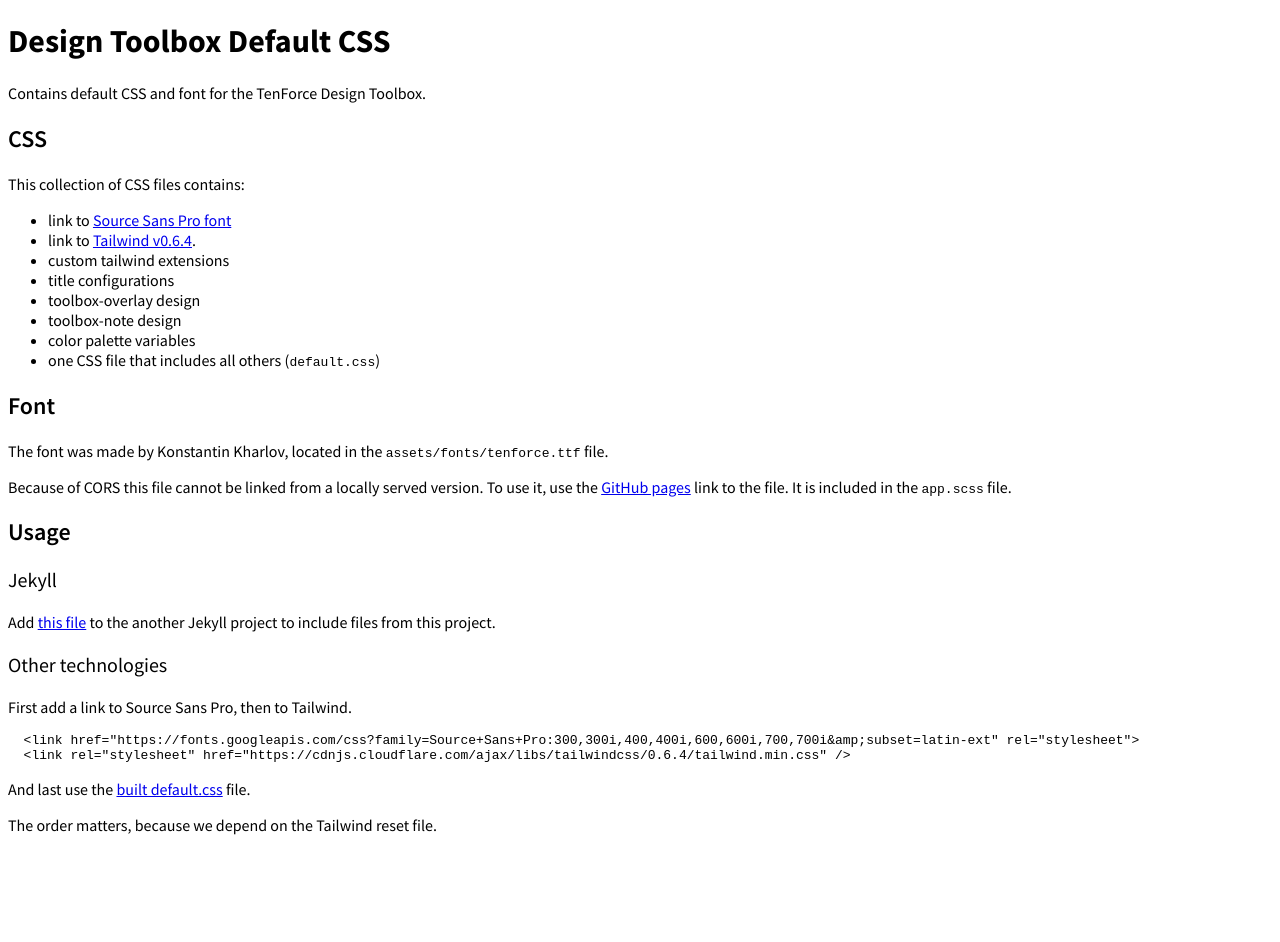
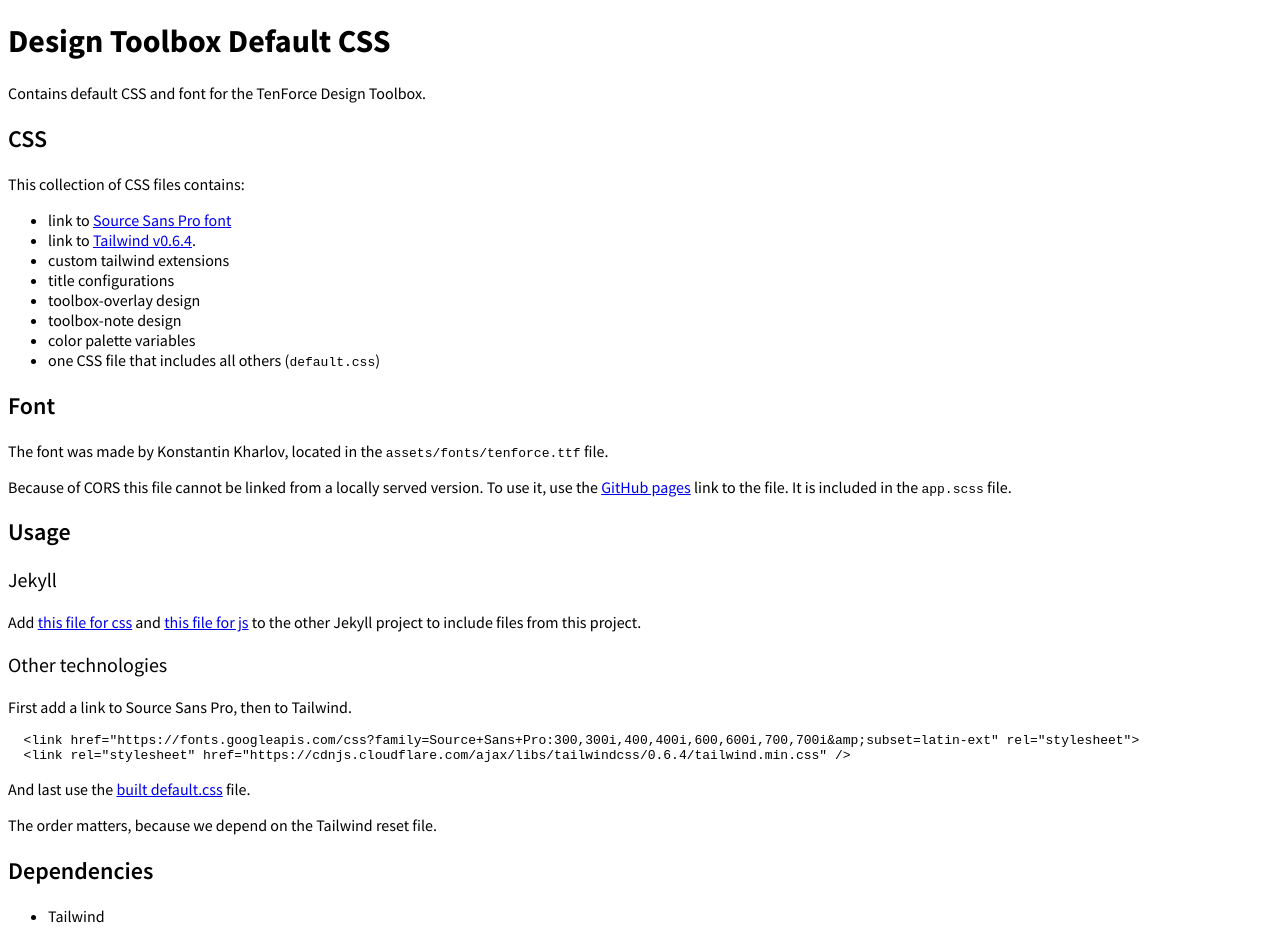
Before and after one commit to lordblendi/design-toolbox-default-css, a Jekyll site: the page built from index.md, in a window 1280 px wide. Built offline with Jekyll 4.4.1, drawn with Linux system fonts in a browser that asks for light colours; before the commit the page ends 900 px from its top, so only the background shows below that.

Commit message:
updated import files, and documentation

```diff
--- a/index.md
+++ b/index.md
@@ -28,7 +28,7 @@ Because of CORS this file cannot be linked from a locally served version. To use
 
 ## Usage
 ### Jekyll
- Add [this file](https://github.com/tenforce/design-toolbox-default-css/blob/master/_includes/default-css.html) to the another Jekyll project to include files from this project.
+  Add [this file for css](https://github.com/tenforce/design-toolbox-default-css/blob/master/import/default-css.html) and  [this file for js](https://github.com/tenforce/design-toolbox-default-css/blob/master/import/default-js.html)  to the other Jekyll project to include files from this project.
 
 ### Other technologies
 
@@ -42,3 +42,6 @@ First add a link to Source Sans Pro, then to Tailwind.
 And last use the [built default.css](https://tenforce.github.io/design-toolbox-default-css/sass/default.css) file.
 
 The order matters, because we depend on the Tailwind reset file.
+
+## Dependencies
+- Tailwind
```
Also changed, not shown: import/default-css.html (+10 -8 lines), import/default-js.html (+3 -5 lines), readme.md.
